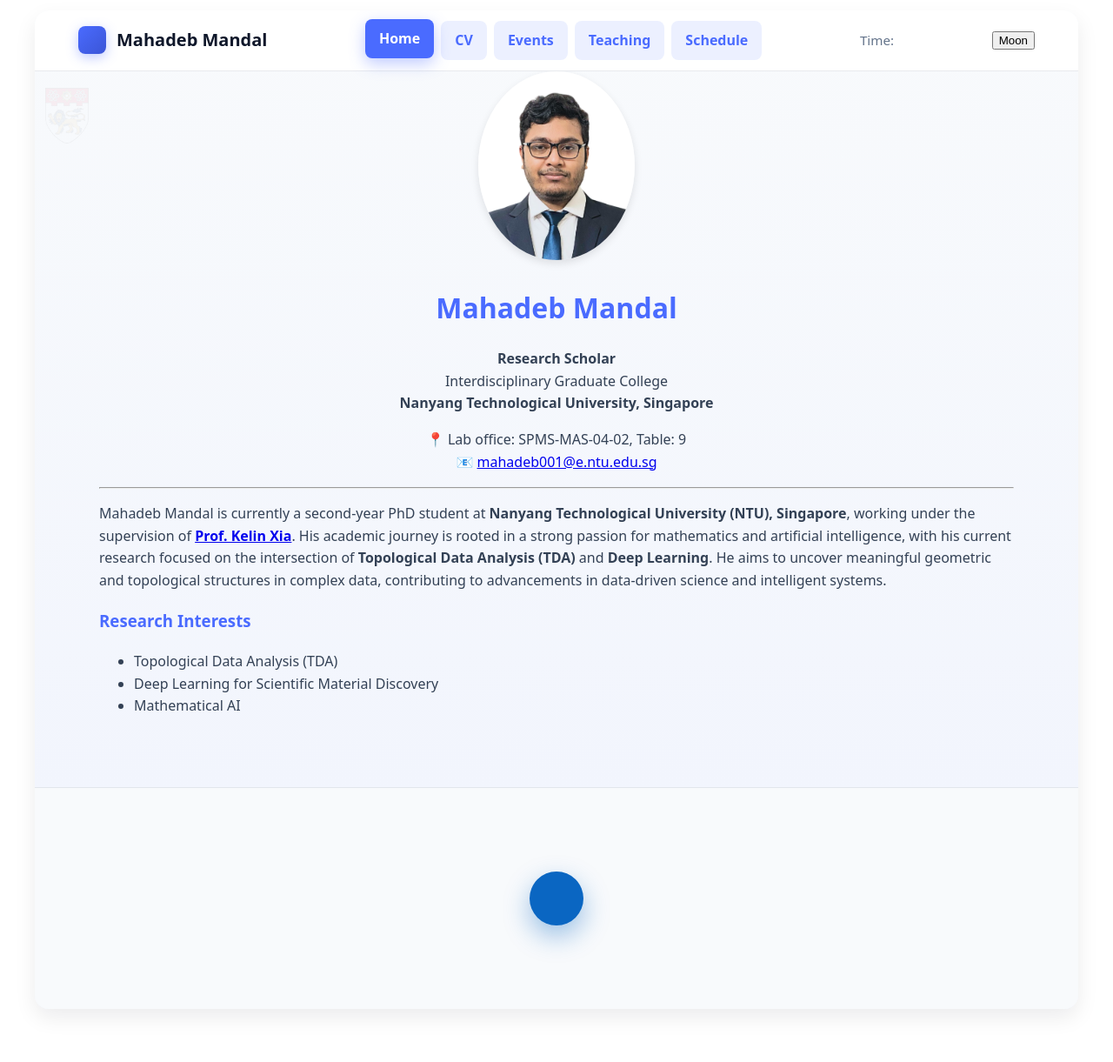
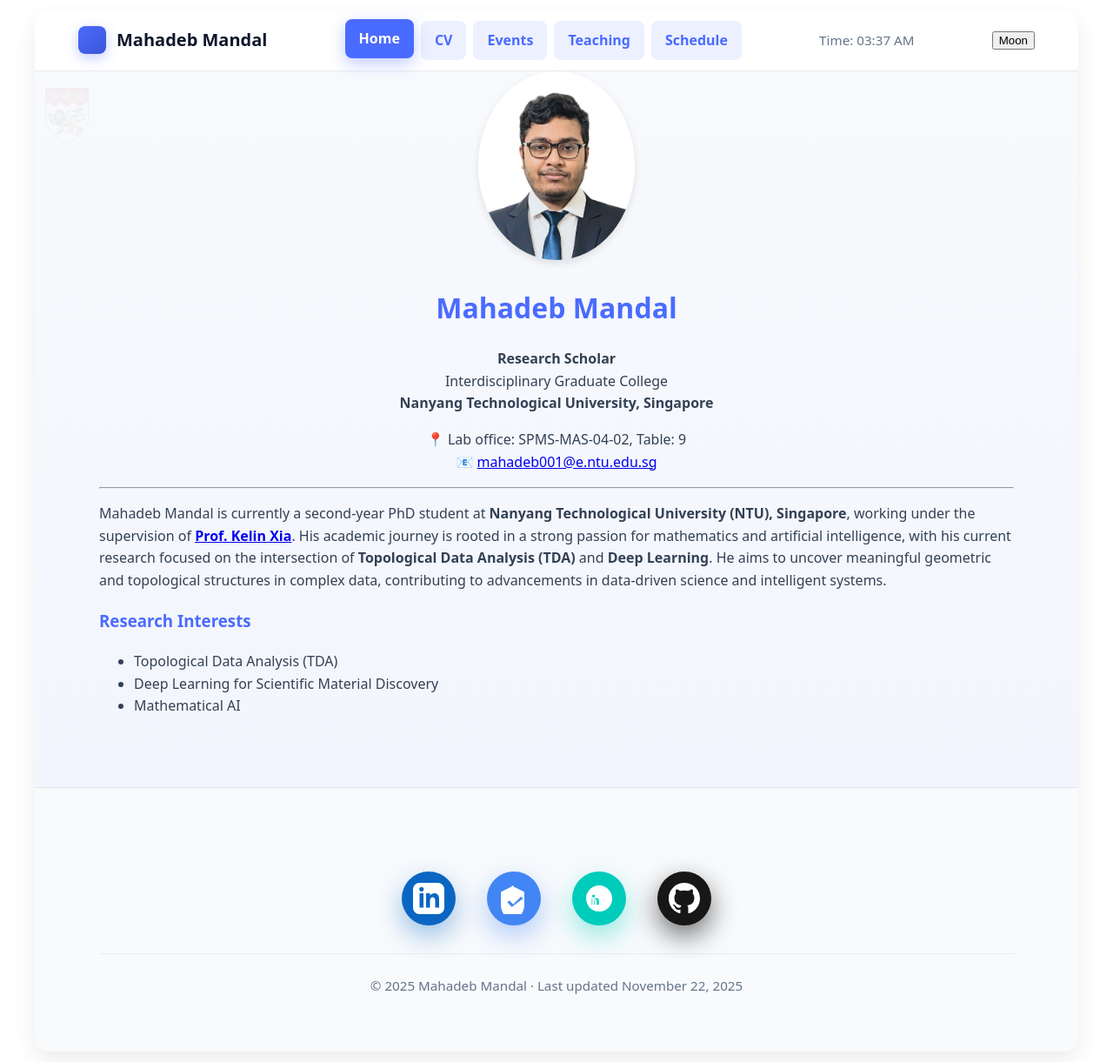
Before and after one commit to mahadeb-ai/mahadeb-ai.github.io, a Jekyll site: the page built from index.md, in a window 1280 px wide and 1221 px high. Shown: the whole window at 87% size. Built offline with Jekyll 4.4.1, drawn with Linux system fonts in a browser that asks for light colours.

```diff
--- a/_layouts/default.html
+++ b/_layouts/default.html
@@ -33,7 +33,7 @@
     .menu a:hover,.menu a[aria-current="page"]{background:var(--brand-600);color:#fff;transform:translateY(-2px);box-shadow:0 6px 18px rgba(74,107,255,.35)}
     .hamburger{display:none;cursor:pointer;background:none;border:none;font-size:1.5rem;color:var(--txt-700)}
     #nav-toggle{display:none}
-    @media (max-width:780px){
+    @media (max-width,780px){
       .hamburger{display:block}
       .menu{position:absolute;top:100%;left:0;right:0;background:var(--bg);flex-direction:column;padding:1rem;border-bottom:1px solid rgba(100,116,139,.15);box-shadow:var(--shadow);display:none}
       #nav-toggle:checked ~ .menu{display:flex}
@@ -71,14 +71,66 @@
       {{ content }}
     </main>
 
-    <!-- FINAL OFFICIAL SVGS – EXACT MATCHES TO YOUR LINKS -->
+    <!-- PERFECT SOCIAL ICONS – ALL OFFICIAL SVGs -->
     <footer style="margin-top:5rem;padding:4rem 0;background:var(--bg-soft);border-top:1px solid rgba(100,116,139,.15);text-align:center;">
       <div class="container">
 
         <div style="display:flex;justify-content:center;gap:36px;flex-wrap:wrap;margin:2rem 0;">
 
-          <!-- LinkedIn – Official (unchanged, perfect) -->
+          <!-- LinkedIn – Official -->
           <a href="https://www.linkedin.com/in/mahadeb-mandal-5486a726b/" target="_blank" rel="noopener" aria-label="LinkedIn"
              style="width:62px;height:62px;border-radius:50%;background:#0A66C2;display:flex;align-items:center;justify-content:center;box-shadow:0 12px 30px rgba(10,102,194,.4);transition:all .3s;">
             <svg width="36" height="36" viewBox="0 0 24 24" fill="white">
-              <path d="M19 0h-14c-2.761 0-5 2.239-5 5v14c0 2.761 2.239 5 5 5h14c2.762 0 5-2.239 5-5v-14c0-2.761-2.238-5-5-5zm-11 19h-3v-11h3v11zm-1.5-12.268c-.966 0-1.75-.79-1.75-1.764s
+              <path d="M19 0h-14c-2.761 0-5 2.239-5 5v14c0 2.761 2.239 5 5 5h14c2.762 0 5-2.239 5-5v-14c0-2.761-2.238-5-5-5zm-11 19h-3v-11h3v11zm-1.5-12.268c-.966 0-1.75-.79-1.75-1.764s.784-1.764 1.75-1.764 1.75.79 1.75 1.764-.783 1.764-1.75 1.764zm13.5 12.268h-3v-5.604c0-3.368-4-3.113-4 0v5.604h-3v-11h3v1.765c1.396-2.586 7-2.777 7 2.476v6.759z"/>
+            </svg>
+          </a>
+
+          <!-- Google Scholar – Official (2024 logo) -->
+          <a href="https://scholar.google.com/citations?user=YOUR_ID_HERE" target="_blank" rel="noopener" aria-label="Google Scholar"
+             style="width:62px;height:62px;border-radius:50%;background:#4285F4;display:flex;align-items:center;justify-content:center;box-shadow:0 12px 30px rgba(66,133,244,.4);transition:all .3s;">
+            <svg width="36" height="36" viewBox="0 0 24 24" fill="white">
+              <path d="M12 2L2 7v10c0 5.55 3.84 10.74 9 12 5.16-1.26 9-6.45 9-12V7l-10-5zm-1.5 16.5L7 15l1.5-1.5 3 3 6-6L19 12l-8.5 6.5z"/>
+            </svg>
+          </a>
+
+          <!-- ResearchGate – Official (2024 logo) -->
+          <a href="https://www.researchgate.net/profile/Mahadeb-Mandal" target="_blank" rel="noopener" aria-label="ResearchGate"
+             style="width:62px;height:62px;border-radius:50%;background:#00CCBB;display:flex;align-items:center;justify-content:center;box-shadow:0 12px 30px rgba(0,204,187,.4);transition:all .3s;">
+            <svg width="36" height="36" viewBox="0 0 24 24" fill="white">
+              <path d="M12.038 2C6.488 2 2 6.488 2 12.038c0 5.55 4.488 10.038 10.038 10.038 5.55 0 10.038-4.488 10.038-10.038C22.076 6.488 17.588 2 12.038 2zm-3.35 14.825h-1.85v-4.938h1.85v4.938zm-.925-5.613c-.606 0-1.1-.494-1.1-1.1 0-.606.494-1.1 1.1-1.1.606 0 1.1.494 1.1 1.1 0 .606-.494 1.1-1.1 1.1zm4.275 5.613h-1.85v-2.788c0-.663-.024-1.518-.925-1.518-.925 0-1.068.72-1.068 1.518v2.788h-1.85v-4.938h1.778v.675h.025c.234-.375.806-.975 1.66-.975 1.778 0 2.11 1.17 2.11 2.7v3.538h-.025z"/>
+            </svg>
+          </a>
+
+          <!-- GitHub – Official -->
+          <a href="https://github.com/mahadeb-ai" target="_blank" rel="noopener" aria-label="GitHub"
+             style="width:62px;height:62px;border-radius:50%;background:#181717;display:flex;align-items:center;justify-content:center;box-shadow:0 12px 30px rgba(24,23,23,.6);transition:all .3s;">
+            <svg width="36" height="36" viewBox="0 0 24 24" fill="white">
+              <path d="M12 0c-6.626 0-12 5.373-12 12 0 5.302 3.438 9.8 8.207 11.387.599.111.793-.261.793-.577v-2.234c-3.338.726-4.033-1.416-4.033-1.416-.546-1.387-1.333-1.756-1.333-1.756-1.089-.745.083-.729.083-.729 1.205.084 1.839 1.237 1.839 1.237 1.07 1.834 2.807 1.304 3.492.997.107-.775.418-1.305.762-1.604-2.665-.305-5.467-1.334-5.467-5.931 0-1.311.469-2.381 1.236-3.221-.124-.303-.535-1.524.117-3.176 0 0 1.008-.322 3.301 1.23.957-.266 1.983-.399 3.003-.404 1.02.005 2.047.138 3.006.404 2.291-1.552 3.297-1.23 3.297-1.23.653 1.653.242 2.874.118 3.176.77.84 1.235 1.911 1.235 3.221 0 4.609-2.807 5.624-5.479 5.921.43.372.823 1.102.823 2.222v3.293c0 .319.192.694.801.576 4.765-1.589 8.199-6.086 8.199-11.386 0-6.627-5.373-12-12-12z"/>
+            </svg>
+          </a>
+        </div>
+
+        <style>
+          footer a:hover {transform:translateY(-10px) scale(1.15);box-shadow:0 24px 48px rgba(0,0,0,.5)!important}
+        </style>
+
+        <div style="color:var(--txt-500);font-size:.95rem;margin-top:2rem;padding-top:1.5rem;border-top:1px solid rgba(100,116,139,.1);">
+          © {{ 'now' | date: '%Y' }} Mahadeb Mandal · Last updated {{ site.time | date: "November %d, %Y" }}
+        </div>
+      </div>
+    </footer>
+  </div>
+
+  <script>
+    const c = document.getElementById('live-clock');
+    if(c){const t=()=>{c.textContent=new Date().toLocaleTimeString([],{hour:'2-digit',minute:'2-digit'})};t();setInterval(t,1000);}
+    const btn = document.getElementById('theme-toggle');
+    const root = document.documentElement;
+    const key = 'mm-theme';
+    const apply = (m) => { root.dataset.theme = m; btn.textContent = m==='dark'?'Sun':'Moon'; };
+    const saved = localStorage.getItem(key) || (matchMedia('(prefers-color-scheme: dark)').matches ? 'dark' : 'light');
+    apply(saved);
+    btn.onclick = () => { const next = root.dataset.theme==='dark'?'light':'dark'; localStorage.setItem(key,next); apply(next); };
+  </script>
+</body>
+</html>
```
